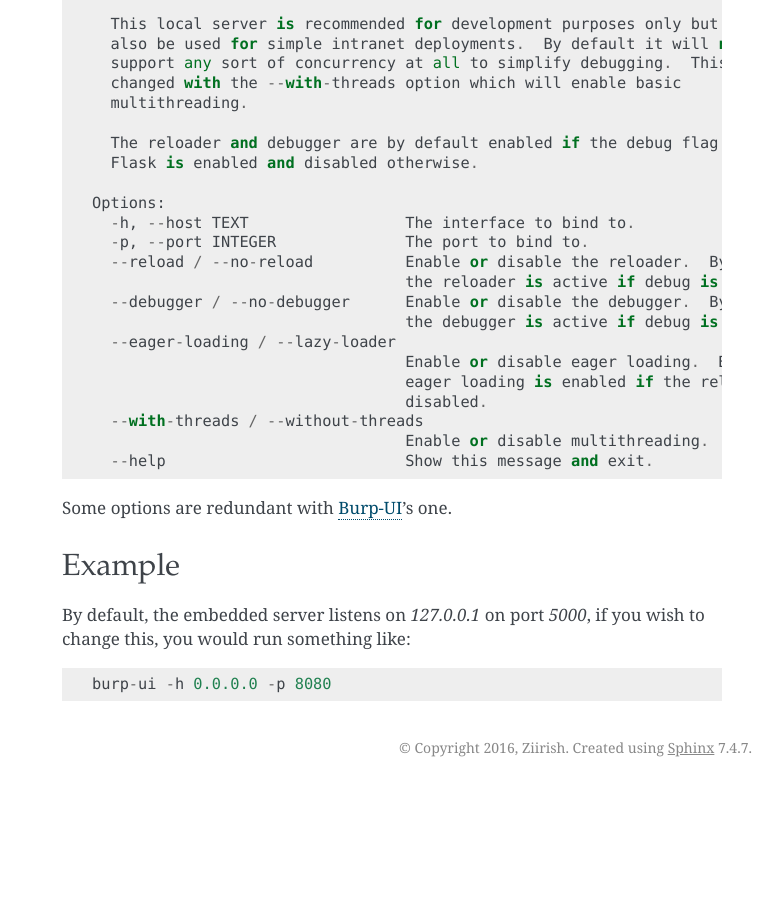
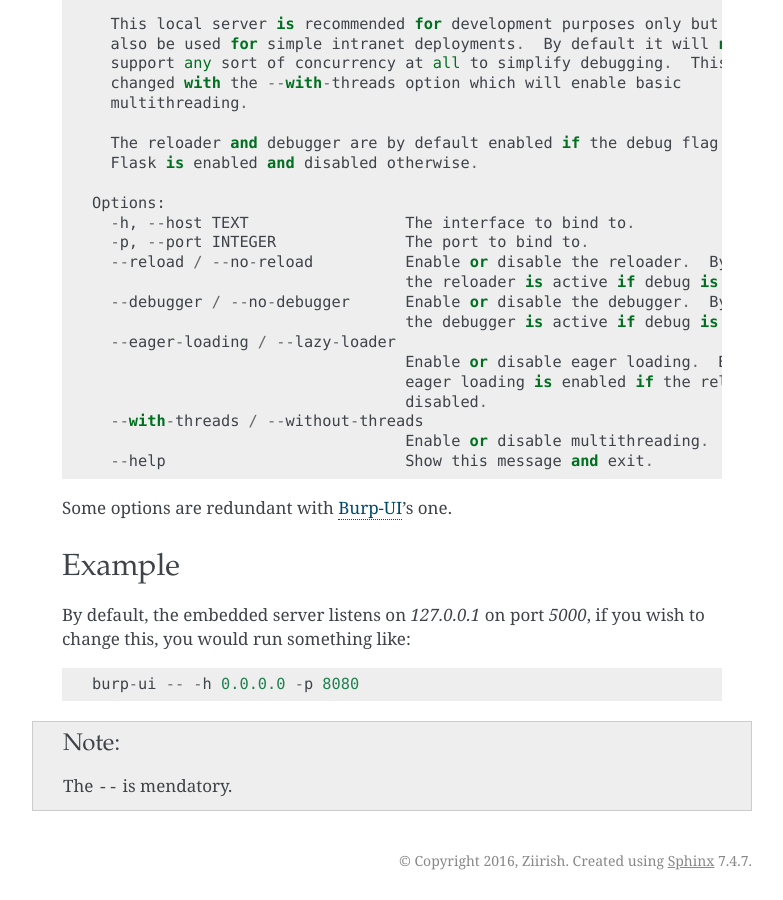
Before and after one commit to ziirish/burp-ui, a Sphinx documentation site: the page built from docs/installation.rst, in a window 1280 px wide and 900 px high, scrolled down 2570 px. Shown: the whole window, without its empty margins (358-1141 px from the left). Built offline with Sphinx 7.4.7, drawn with Linux system fonts in a browser that asks for light colours; pages that are not in the unit, such as notebooks, are missing from menus; before the commit the page ends 3357 px from its top, so only the background shows below that.

Commit message:
small doc fixes

```diff
--- a/docs/installation.rst
+++ b/docs/installation.rst
@@ -164,7 +164,10 @@ wish to change this, you would run something like:
 
 ::
 
-    burp-ui -h 0.0.0.0 -p 8080
+    burp-ui -- -h 0.0.0.0 -p 8080
+
+
+.. note:: The ``--`` is mendatory.
 
 
 .. _Flask: http://flask.pocoo.org/
--- a/setup.py
+++ b/setup.py
@@ -213,7 +213,7 @@ setup(
     version=open(os.path.join(ROOT, 'burpui', 'VERSION')).read().rstrip(),
     description=description,
     long_description=readme(),
-    license=open(os.path.join(ROOT, 'LICENSE')).read(),
+    license=open(os.path.join(ROOT, 'LICENSE')).readline().rstrip(),
     author=author,
     author_email=author_email,
     url=url,
```
